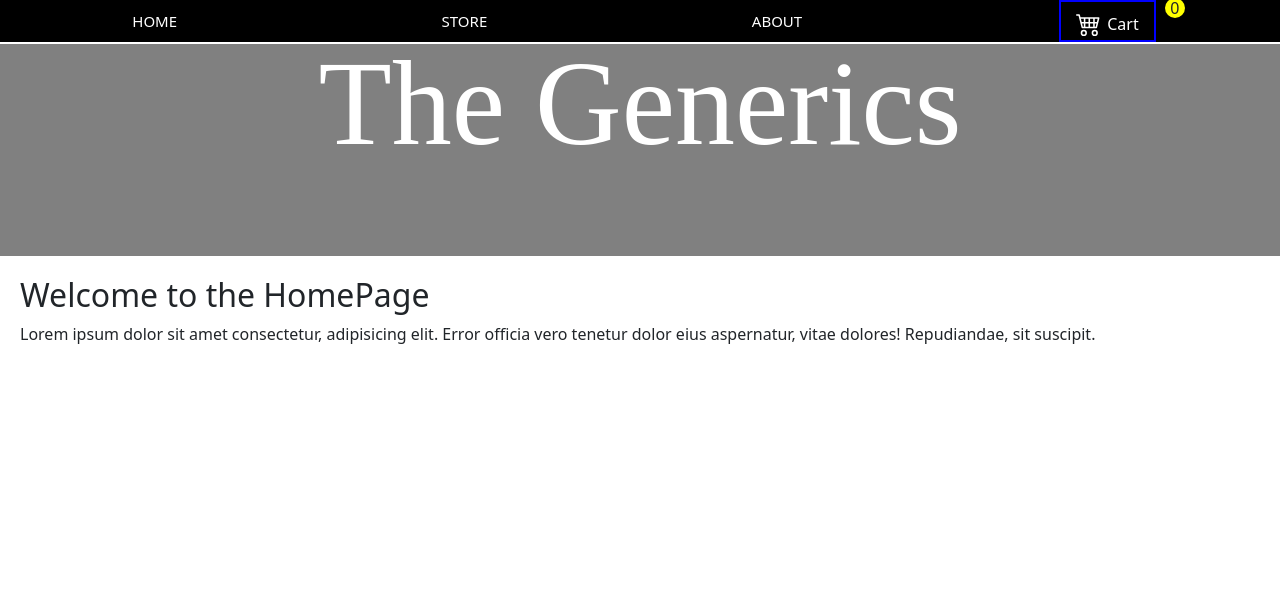
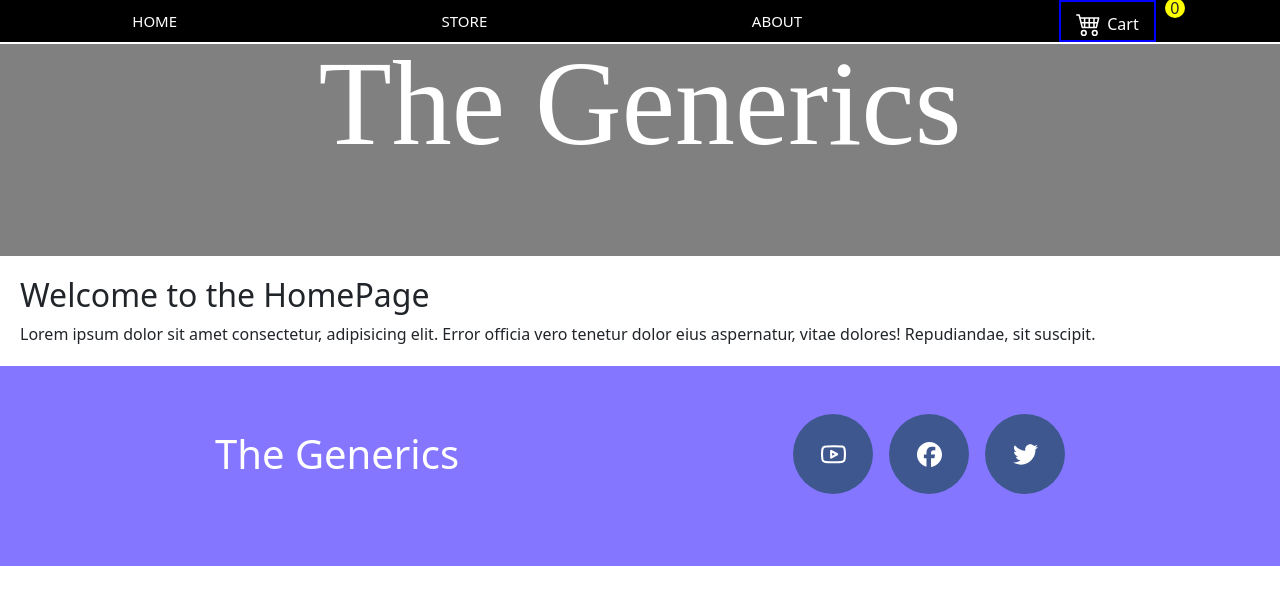
Before and after one commit to CoolShivas/React_Building_Ecommerce_Website, a React (Vite) app in the folder Building_Ecommerce_Website/: page / in a window 1280 px wide. Shown: the top 604 px of the page. Built offline with nearby package versions, Linux system fonts and the light colour scheme.

Commit message:
Completed_Footer_wtih_Icons

```diff
--- a/Building_Ecommerce_Website/src/App.jsx
+++ b/Building_Ecommerce_Website/src/App.jsx
@@ -1,3 +1,4 @@
+import MiniHeader from "./components/Footer/MiniHeader";
 import { Routes, Route } from "react-router-dom";
 import StorePage from "./MenuNavbar/StorePage";
 import AboutPage from "./MenuNavbar/AboutPage";
@@ -41,7 +42,9 @@ function App() {
         {/* <GettingData></GettingData> */}
         {visible && <BucketItems hideBucketABC={hideBucket}></BucketItems>}
       </main>
-      <footer></footer>
+      <footer>
+        <MiniHeader></MiniHeader>
+      </footer>
     </CartProvider>
   );
 }
--- /dev/null
+++ b/Building_Ecommerce_Website/src/components/Footer/MiniHeader.jsx
@@ -0,0 +1,29 @@
+import { FaTwitter } from "react-icons/fa";
+import { FaFacebook } from "react-icons/fa6";
+import { FiYoutube } from "react-icons/fi";
+import classes from "./MiniHeader.module.css";
+
+const MiniHeader = () => {
+  return (
+    <div className={classes.footer_container}>
+      <div className={classes.grid_two__column}>
+        <div className={classes.heading_content}>
+          <span> The Generics </span>
+        </div>
+        <div className={classes.content_icons}>
+          <span className={classes.single_icons}>
+            <FiYoutube />
+          </span>
+          <span className={classes.single_icons}>
+            <FaFacebook />
+          </span>
+          <span className={classes.single_icons}>
+            <FaTwitter />
+          </span>
+        </div>
+      </div>
+    </div>
+  );
+};
+
+export default MiniHeader;
--- /dev/null
+++ b/Building_Ecommerce_Website/src/components/Footer/MiniHeader.module.css
@@ -0,0 +1,47 @@
+.footer_container {
+  background-color: #8576ff;
+  color: white;
+  width: 100%;
+  height: 25vh;
+  padding: 3rem;
+}
+
+.grid_two__column {
+  /* display: grid;
+    grid-template-columns: repeat(2, 1fr);
+    place-content: center; */
+  display: flex;
+  flex-direction: row;
+  justify-content: space-around;
+  align-items: center;
+
+  & .heading_content {
+    /* background-color: orange; */
+    font-size: 40px;
+    font-weight: 500;
+  }
+}
+
+.content_icons {
+  /* background-color: red; */
+  font-size: 25px;
+  display: flex;
+  justify-content: center;
+  align-items: center;
+  gap: 1rem;
+
+  & .single_icons {
+    background-color: #3e588f;
+    width: 10vh;
+    height: 10vh;
+    border-radius: 50%;
+    -webkit-border-radius: 50%;
+    -moz-border-radius: 50%;
+    -ms-border-radius: 50%;
+    -o-border-radius: 50%;
+
+    display: flex;
+    justify-content: center;
+    align-items: center;
+  }
+}
```
